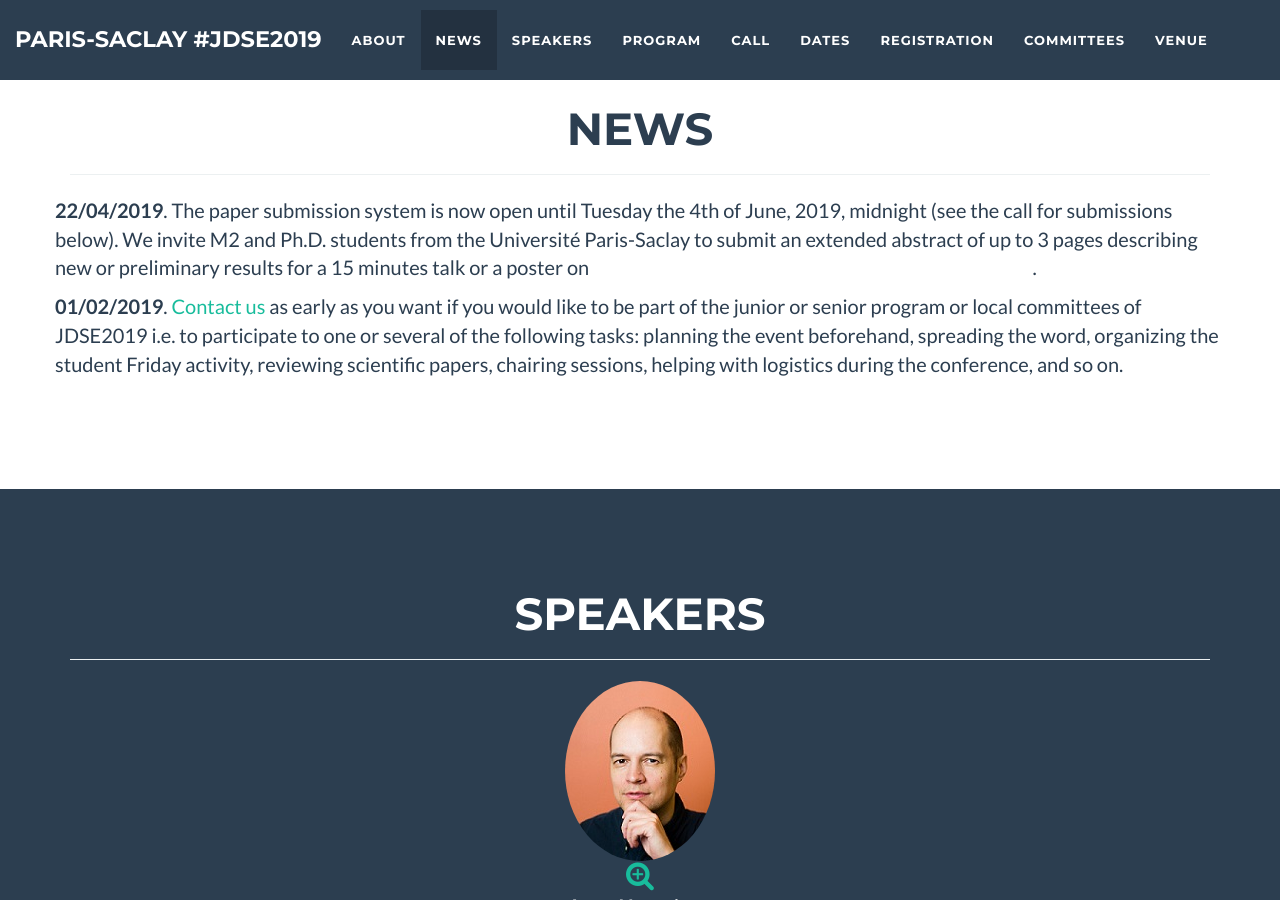
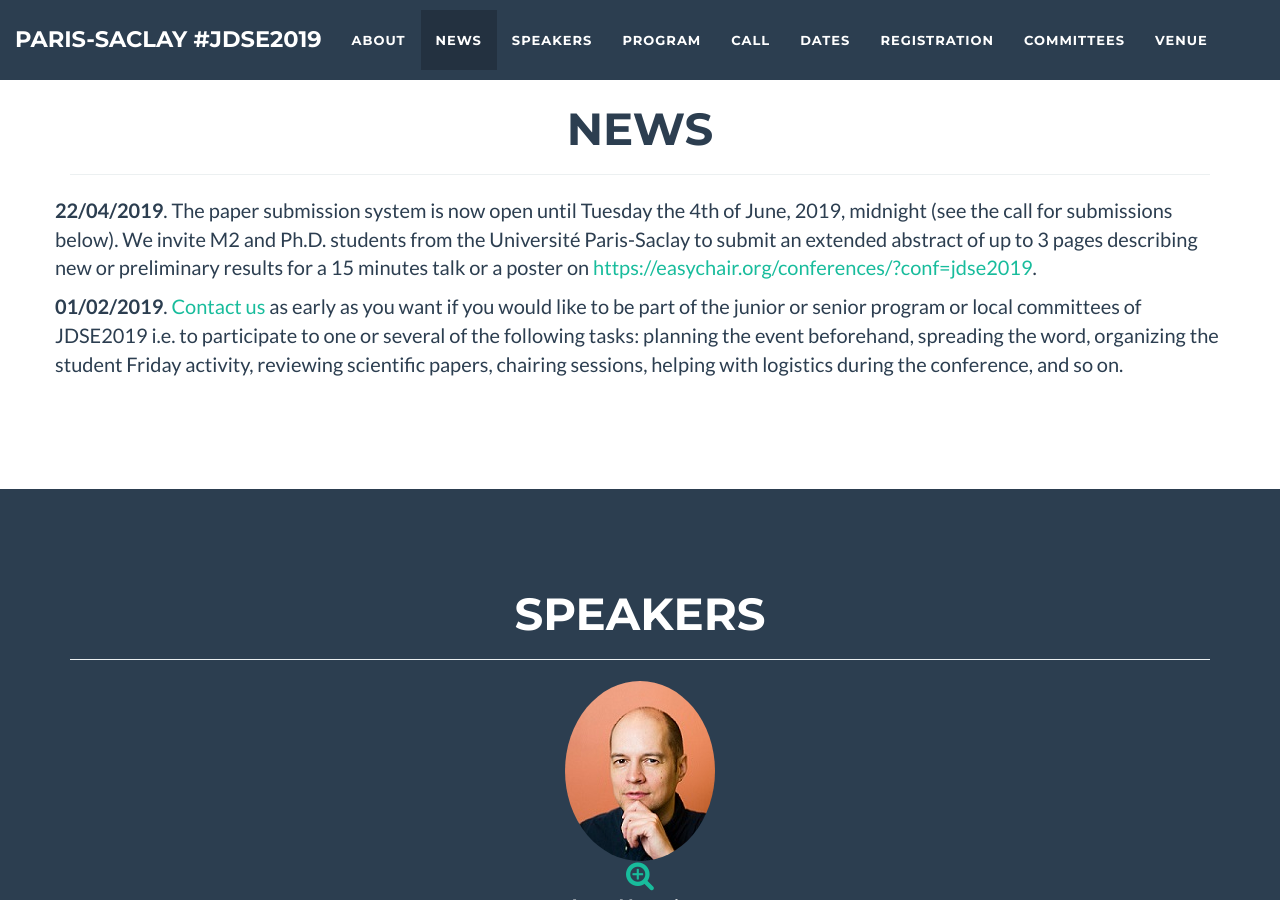
Before and after one commit to jdse-paris/jDSE2019, a Jekyll site: the page built from index.html, in a window 1280 px wide and 900 px high, scrolled down 1738 px. Built offline with Jekyll 4.4.1, drawn with Linux system fonts in a browser that asks for light colours.

Commit message:
Update news

```diff
--- a/_includes/news.html
+++ b/_includes/news.html
@@ -32,7 +32,7 @@
 	      </p>
 	      <br>  -->
               <p>
-		 <b>22/04/2019</b>.  The paper submission system is now open until Tuesday the 4th of June, 2019, midnight (see the call for submissions below). We invite M2 and Ph.D. students from the Université Paris-Saclay to submit an extended abstract of up to 3 pages describing new or preliminary results for a 15 minutes talk or a poster on <a href="https://easychair.org/conferences/?conf=jdse2019" target="_blank" style="color: #FFF">https://easychair.org/conferences/?conf=jdse2019</a>.
+		 <b>22/04/2019</b>.  The paper submission system is now open until Tuesday the 4th of June, 2019, midnight (see the call for submissions below). We invite M2 and Ph.D. students from the Université Paris-Saclay to submit an extended abstract of up to 3 pages describing new or preliminary results for a 15 minutes talk or a poster on <a href="https://easychair.org/conferences/?conf=jdse2019" target="_top">https://easychair.org/conferences/?conf=jdse2019</a>.
 	      </p>
 	      <p>
 		 <b>01/02/2019</b>. <a href="mailto:contact@junior-data-science.org" target="_top">Contact us </a> as early as you want if you would like to be part of the junior or senior program or local committees of JDSE2019
```
